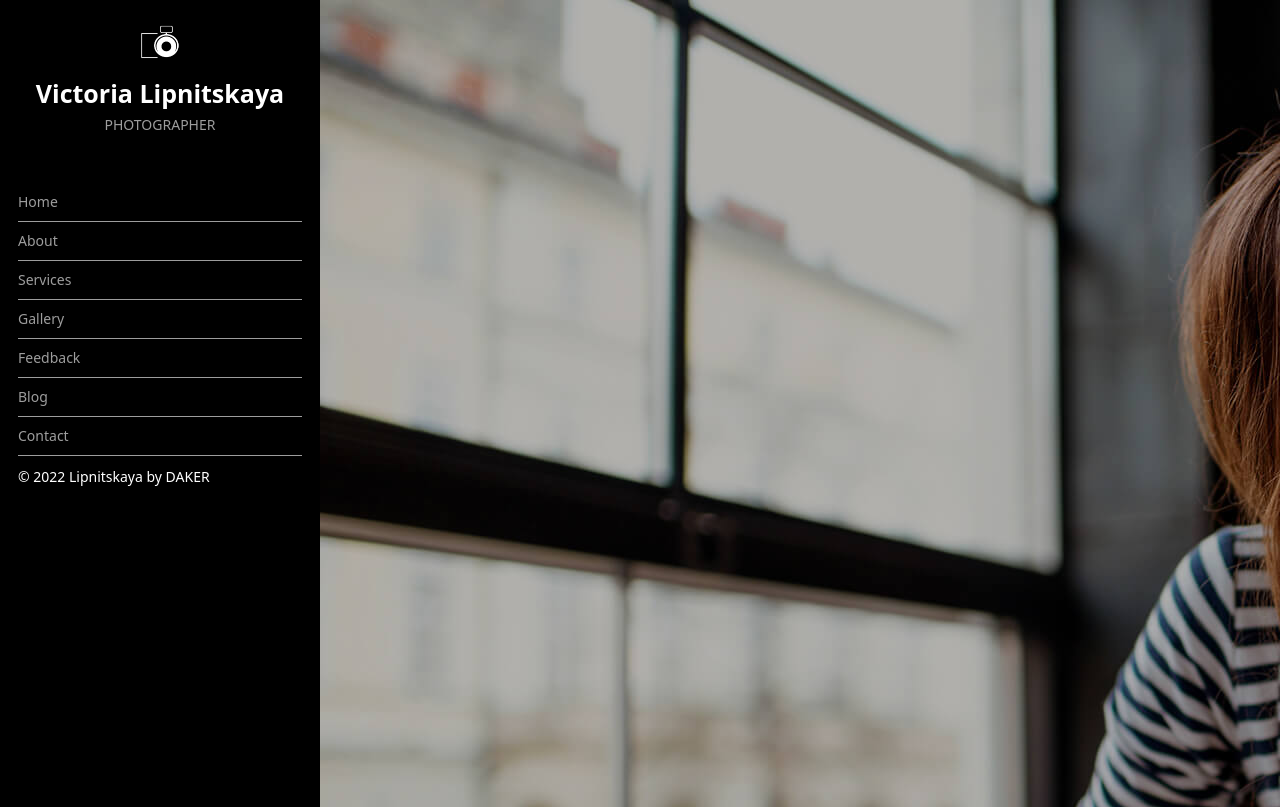
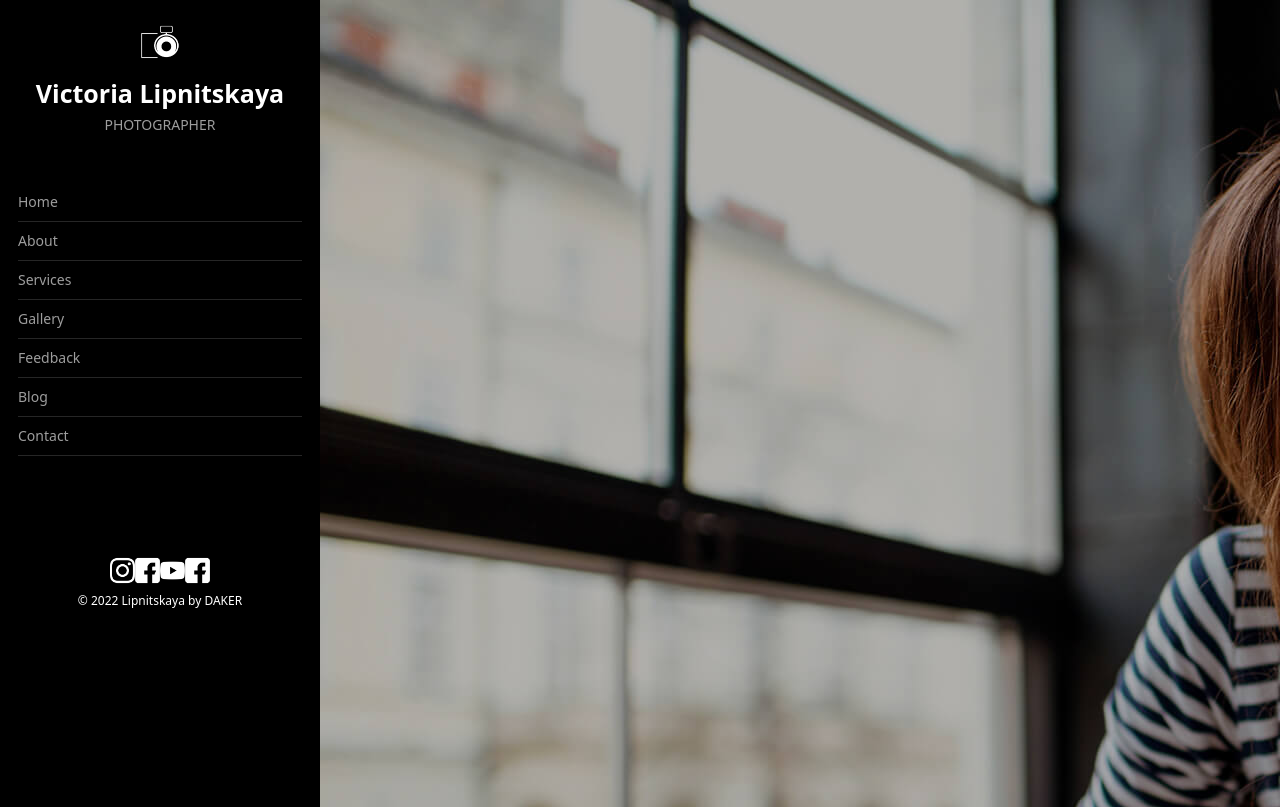
Before and after one commit to dakerdenis/photography, a PHP site: page / in a window 1280 px wide. Shown: the top 807 px of the page. Run offline with PHP 8.4, Linux system fonts and the light colour scheme.

Commit message:
navigation
navigation block pc ready

```diff
--- a/index.html
+++ b/index.html
@@ -66,10 +66,18 @@
             <div class="navigation__social_container">
               <div class="navigation__social__wrapper">
                 <div class="navigation__social_icons">
-                  <img src="" alt="" />
-                  <img src="" alt="" />
-                  <img src="" alt="" />
-                  <img src="" alt="" />
+                  <a href="#">
+                    <img src="./styles/img/insta.png" alt="" />
+                  </a>
+                  <a href="#">
+                    <img src="./styles/img/fb.png" alt="" />
+                  </a>
+                  <a href="#">
+                    <img src="./styles/img/yt.png" alt="" />
+                  </a>
+                  <a href="#">
+                    <img src="./styles/img/fb.png" alt="" />
+                  </a>
                 </div>
                 <div class="navigation__social_desc">
                   <p>© 2022 Lipnitskaya by DAKER</p>
--- a/styles/style.css
+++ b/styles/style.css
@@ -167,23 +167,52 @@ h6 {
 }
 
 .navigation__element {
-  border-bottom: 1px solid rgba(255, 255, 255, 0.616);
+  border-bottom: 1px solid rgba(255, 255, 255, 0.15);
 }
 .navigation__element a {
   display: block;
   width: 100%;
   padding: 12px 0px;
   color: rgba(255, 255, 255, 0.616);
+  transition: ease-in-out 0.25s;
+}
+.navigation__element a:hover{
+  color: #fff;
+}
+.navigation__social_container {
+  margin-top: 35%;
+  text-align: center;
 }
 
-.navigation__social_container {}
+.navigation__social__wrapper {
+  width: 100%;
+}
 
-.navigation__social__wrapper {}
+.navigation__social_icons {
+  display: flex;
+  margin: 0 auto;
+  width: 35%;
+  justify-content: space-between;
+}
+.navigation__social_icons a {
+  display: block;
 
-.navigation__social_icons {}
+  width: 25px;
+  height: 25px;
 
-.navigation__social_desc {}
+}
+.navigation__social_icons a img {
+  width: 100%;
+  object-fit: contain;
+}
+.navigation__social_desc {
+  margin-top: 5%;
 
+}
+.navigation__social_desc p {
+  font-size: 12px;
+  font-weight: 500;
+}
 /***********/
 /***********/
 .content__container {
```
Also changed, not shown: styles/img/fb.png (added), styles/img/insta.png (added), styles/img/yt.png (added).
